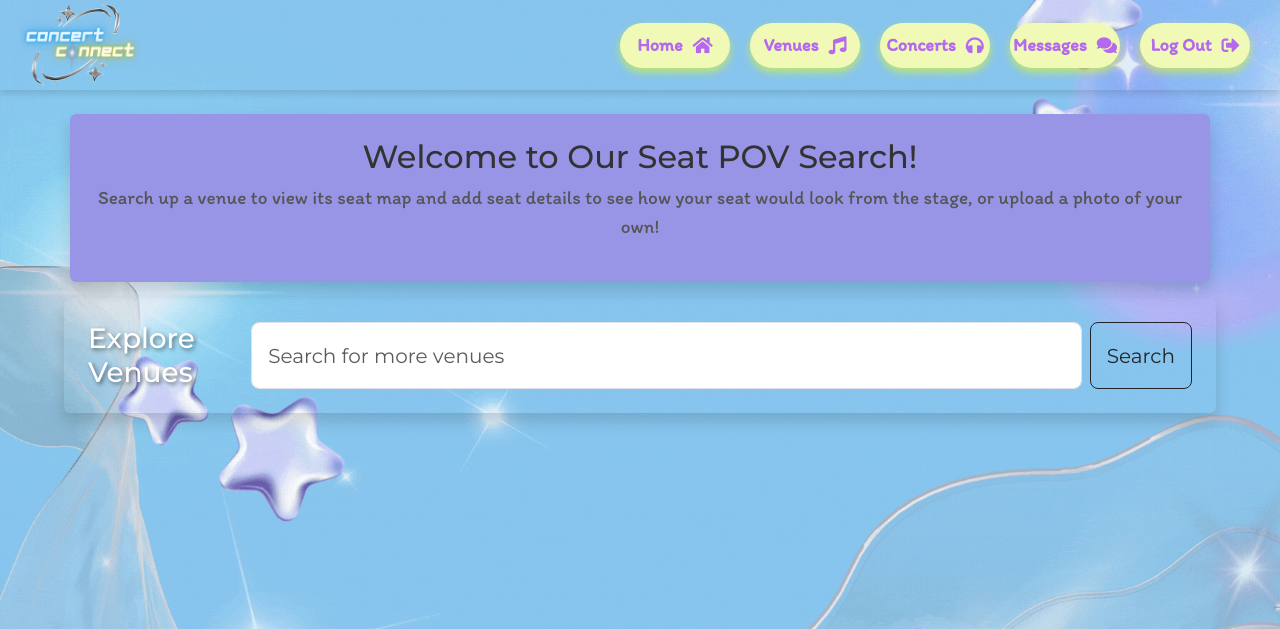
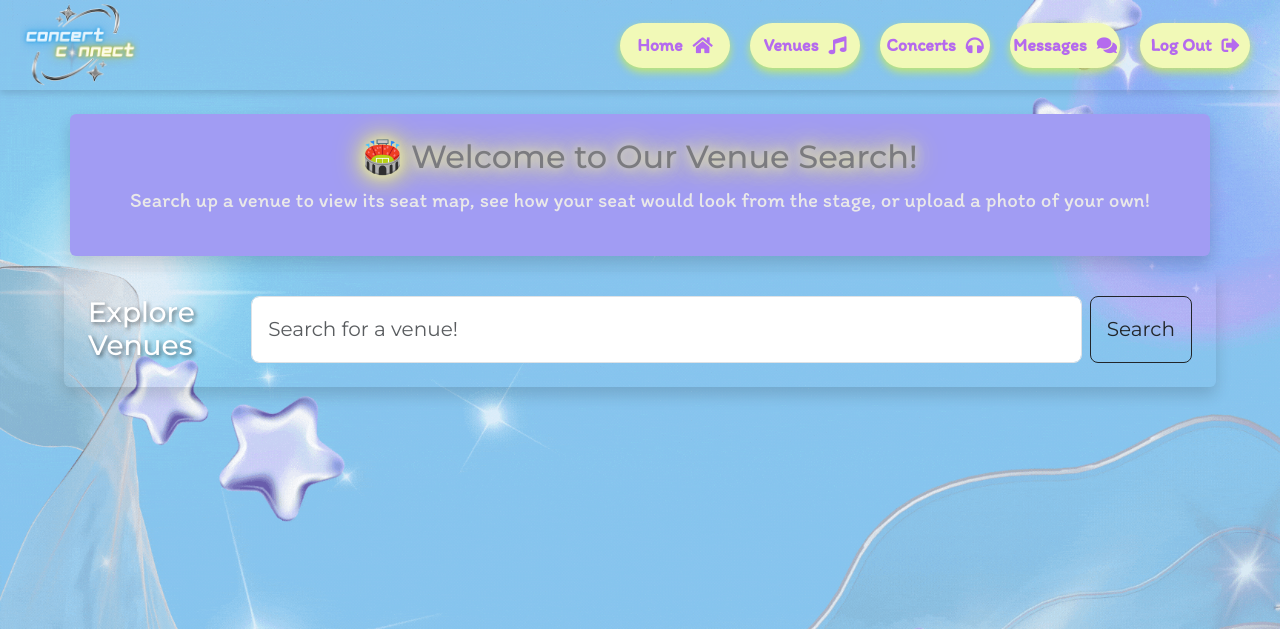
Before and after one commit to JakeMartin336/CSCI-499-Capstone-Project, a Flask app: page /venues in a window 1280 px wide. Shown: the top 629 px of the page. Run offline with Flask 3, Linux system fonts and the light colour scheme; parts of the project's set-up code (start-up, migrations or seed data) failed here and were passed over; some libraries are stand-ins or nearby versions.

Commit message:
update venue page and add helpful notes for user

```diff
--- a/static/venue.css
+++ b/static/venue.css
@@ -183,13 +183,14 @@ body {
     padding: 10px 20px;
     border-radius: 25px;
     margin-bottom: 20px;
+    margin-top: 20px;
     color: white;
     font-weight: bold;
     transition: background-color 0.3s ease;
 }
 
 .seat-finder button:hover {
-    background-color: #6bbcff;  /* Hover effect */
+    background-color: #6bbcff;
     color: white;
 }
 
--- a/templates/venue.html
+++ b/templates/venue.html
@@ -41,10 +41,11 @@
 </div>
 
 <!-- Welcome Message Section -->
-<div class="container mt-4 p-4 rounded shadow" style="background-color: #9995e6;">
-    <h2 class="text-center" style="color: #333; font-family: 'Montserrat', sans-serif;">Welcome to Our Seat POV Search!</h2>
-    <p class="text-center" style="font-size: 1.2rem; color: #555; font-family: 'Itim', cursive;">
-        Search up a venue to view its seat map and add seat details to see how your seat would look from the stage, or upload a photo of your own!
+<div class="container mt-4 p-4 rounded shadow" style="background-color: #a19cf3;">
+    <h2 class="text-center" style="color: #7b7b7f; font-family: 'Montserrat', sans-serif; text-shadow: 0 0 10px rgb(229, 229, 173), 0 0 20px rgb(223, 223, 188), 0 0 30px yellow;">🏟️ Welcome to Our Venue Search! </h2>
+
+    <p class="text-center" style="font-size: 1.3rem; color: #e9e8e8; font-family: 'Itim', cursive;">
+        Search up a venue to view its seat map, see how your seat would look from the stage, or upload a photo of your own!
     </p>
 </div>
 
@@ -52,14 +53,14 @@
 <section class="container-search" id="preview">
     <form class="d-flex ms-auto p-4 mb-3 bg-outline-light rounded shadow" role="search">
         <h3 class="text-left mb-0" style="color: #fff; text-shadow: 2px 2px 4px rgba(0, 0, 0, 0.5);">Explore Venues</h3>
-        <input type="text" class="form-control form-control-lg me-2" id="venue-name" type="search" placeholder="Search for more venues" aria-label="Search">
+        <input type="text" class="form-control form-control-lg me-2" id="venue-name" type="search" placeholder="Search for a venue!" aria-label="Search">
         <button class="btn btn-outline-dark btn-lg" id="search-btn" type="button">Search</button>
     </form>
 </section>
 
 <!-- Header Section (Venue Name) -->
 <div class="header" id="venue-header">
-    <h1 id="venue-title"></h1>
+    <h1 id="venue-title" style = "color: rgb(72, 100, 228); font-family: Itim;"></h1>
 </div>
 
 <!-- Map Section -->
@@ -76,9 +77,12 @@
 <!-- Seat POV Finder Section -->
 <div class="container seat-finder" id="seat-finder">
     <div class="row">
-        <div class="col-md-12 text-center">
-            <button class="btn btn-warning btn-lg">Seat View Search</button>
-        </div>
+
+    </div>
+      <!-- Instruction Section -->
+      <div class="container mt-1 p-1" style="background-color: transparent; width: 400px; margin-bottom: 20px">
+        <h4 class="text-center" style="color: #636060; font-family: 'Montserrat', sans-serif; font-size: 25px">🔎 Search for a Seat View</h4>
+
     </div>
     <div class="row justify-content-center">
         <div class="col-md-2">
@@ -90,13 +94,31 @@
         <div class="col-md-2">
             <input type="text" id="seat-number" class="form-control" placeholder="Seat #">
         </div>
-        <div class="col-md-3">
-            <input type="file" accept="image/*" id="upload-image" class="form-control" style="width: 100%;">
+
+         <div class="col-md-12 text-center">
+            <button class="btn btn-warning btn-lg" style = "font-family: Itim">Find my View!</button>
         </div>
 
-            <div class="col-md-2">
-                <button type="button" class="btn btn-primary" id="upload-pov">Upload</button>
-            </div>
+        <div class="row">
+        <!-- Instruction Section -->
+        <div class="container mt-2 p-2 rounded shadow" style="background-color: #f8fad9; border-left: 6px solid #817be4; max-width: 400px;">
+            <h4 class="text-center" style="color: #5a5a59; font-family: 'Montserrat', sans-serif;">📸 How to Upload Your Seat View</h4>
+            <p class="text-center" style="font-size: 1.1rem; color: #555; font-family: 'Itim', cursive;">
+                Before uploading a seat view photo, please ensure that you fill in the section, row, and seat details above.
+                This helps others see the correct perspective from your seat!
+            </p>
+        </div>
+
+
+
+            <!-- Upload Section (aligned to the right) -->
+            <div class="col-md-6 align-items-center" style = "margin-right: 200px; margin-top: 20px" >
+                <input type="file" accept="image/*" id="upload-image" class="form-control" style="width: 70%; margin-right: 10px;">
+                <button type="button" class="btn btn-primary" id="upload-pov" style = "font-family: Itim">Upload My View!</button>
+              </div>
+          </div>
+
+
 
 
 
```
Also changed, not shown: static/messages_styles.css (+4 -4 lines), users_data.json (+98 -69 lines).
